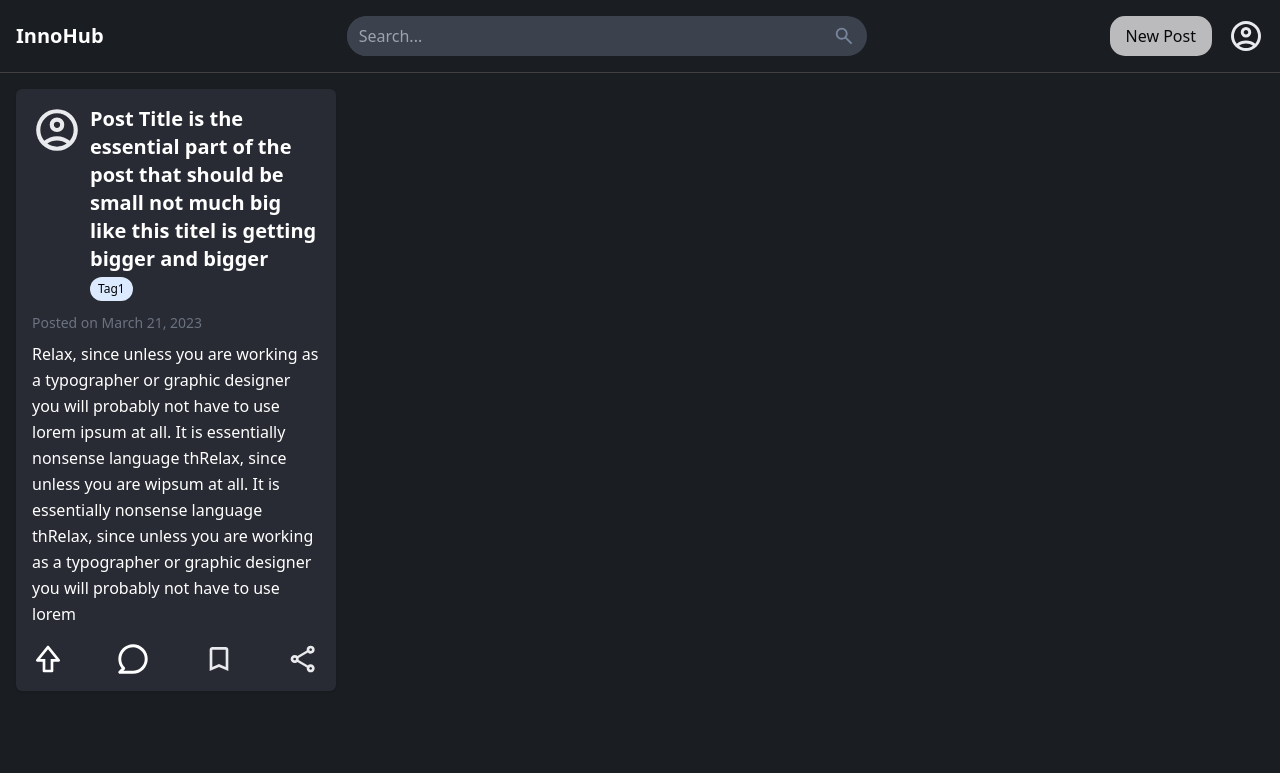
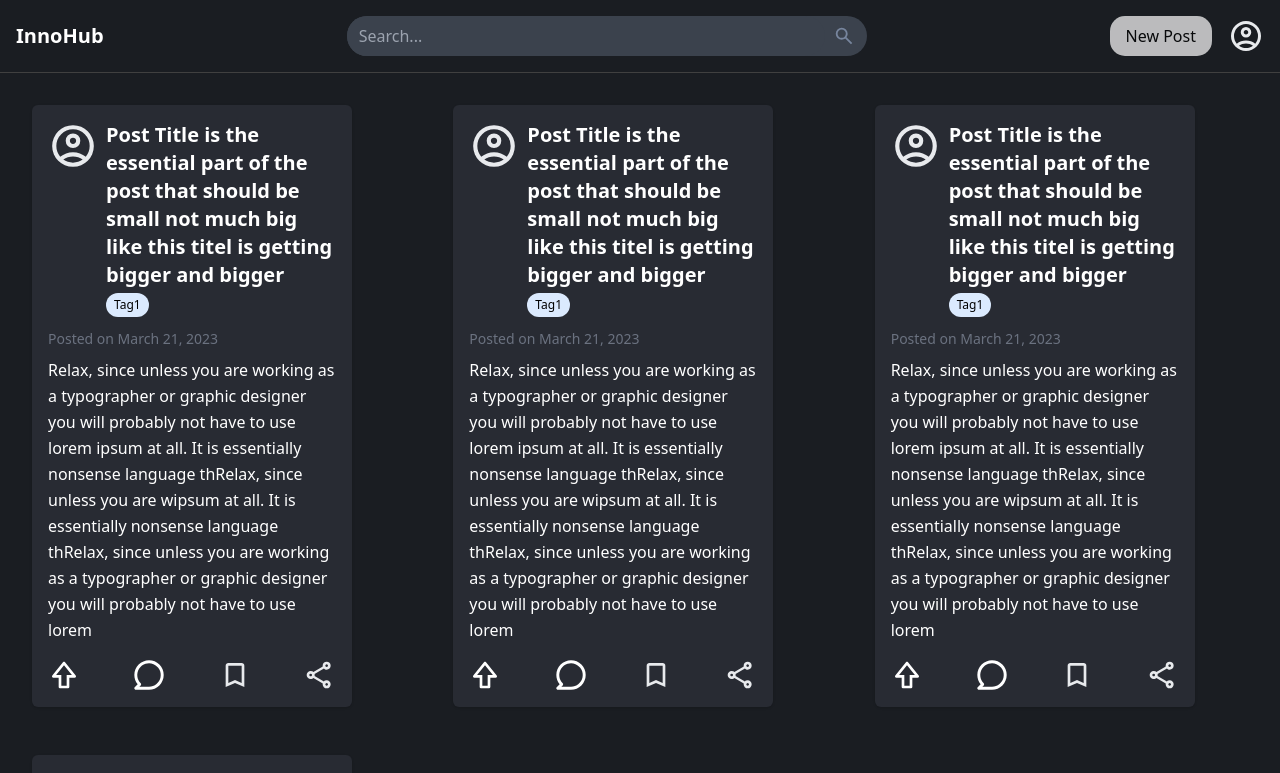
Before and after one commit to shailifadadu/IdeaVerse, a React (Vite) app in the folder frontend/: page / in a window 1280 px wide. Shown: the top 773 px of the page. Built offline with nearby package versions, Linux system fonts and the light colour scheme.

Commit message:
added home page

```diff
--- a/frontend/package.json
+++ b/frontend/package.json
@@ -24,6 +24,7 @@
     "eslint-plugin-react-refresh": "^0.4.16",
     "globals": "^15.14.0",
     "postcss": "^8.4.49",
+    "react-router-dom": "^7.1.1",
     "tailwindcss": "^3.4.17",
     "typescript": "~5.6.2",
     "typescript-eslint": "^8.18.2",
--- a/frontend/src/App.tsx
+++ b/frontend/src/App.tsx
@@ -1,13 +1,20 @@
-import NavBar from "./components/NavBar"
-import PostCard from "./components/PostCard"
-
+import { Route, Routes, BrowserRouter } from "react-router-dom";
+import NavBar from "./components/NavBar";
+import Home from "./pages/Home";
+import Account from "./pages/Account";
 function App() {
   return (
     <div>
-      <NavBar />
-      <PostCard />
+      <BrowserRouter>
+        <NavBar />
+        <Routes>
+          <Route path="/" element={<Home />} />
+          <Route path="/account" element={<Account />} />
+          <Route path="/new-post" element={<h1>New Post</h1>} />
+        </Routes>
+      </BrowserRouter>
     </div>
-  )
+  );
 }
 
-export default App
+export default App;
--- a/frontend/src/components/NavBar.tsx
+++ b/frontend/src/components/NavBar.tsx
@@ -1,10 +1,13 @@
 import React from "react";
+import { Link } from "react-router-dom";
 
 const NavBar: React.FC = () => {
   return (
     <div>
       <nav className=" bg-nav-bar-color p-4 flex justify-between items-center">
-        <div className="text-white text-xl font-bold">InnoHub</div>
+        <Link to="/">
+          <div className="text-white text-xl font-bold">InnoHub</div>
+        </Link>
         <div className="flex-none self-center w-5/12 rounded-full flex items-center bg-[#3b424d]">
           <input
             type="text"
@@ -23,9 +26,12 @@ const NavBar: React.FC = () => {
           </svg>
         </div>
         <div className="flex items-center space-x-4">
+          <Link to="/new-post">
           <button className="bg-white text-black px-4 py-2 rounded-[15px] opacity-70 transition duration-300 ease-in-out hover:opacity-100">
             New Post
           </button>
+          </Link>
+          <Link to="/account">
           <svg
             xmlns="http://www.w3.org/2000/svg"
             height="24px"
@@ -36,6 +42,7 @@ const NavBar: React.FC = () => {
           >
             <path d="M234-276q51-39 114-61.5T480-360q69 0 132 22.5T726-276q35-41 54.5-93T800-480q0-133-93.5-226.5T480-800q-133 0-226.5 93.5T160-480q0 59 19.5 111t54.5 93Zm246-164q-59 0-99.5-40.5T340-580q0-59 40.5-99.5T480-720q59 0 99.5 40.5T620-580q0 59-40.5 99.5T480-440Zm0 360q-83 0-156-31.5T197-197q-54-54-85.5-127T80-480q0-83 31.5-156T197-763q54-54 127-85.5T480-880q83 0 156 31.5T763-763q54 54 85.5 127T880-480q0 83-31.5 156T763-197q-54 54-127 85.5T480-80Zm0-80q53 0 100-15.5t86-44.5q-39-29-86-44.5T480-280q-53 0-100 15.5T294-220q39 29 86 44.5T480-160Zm0-360q26 0 43-17t17-43q0-26-17-43t-43-17q-26 0-43 17t-17 43q0 26 17 43t43 17Zm0-60Zm0 360Z" />
           </svg>
+          </Link>
         </div>
       </nav>
       <hr className="border-neutral-700" />
--- a/frontend/src/components/PostCard.tsx
+++ b/frontend/src/components/PostCard.tsx
@@ -2,7 +2,7 @@ import React from "react";
 
 const PostCard: React.FC = () => {
   return (
-    <div className="p-4 m-4 w-3/12 bg-[#282B33] shadow rounded-md">
+    <div className="p-4 m-4 w-80 h-auto bg-[#282B33] shadow rounded-md">
       <div className="flex items-center mb-3">
       <svg
         xmlns="http://www.w3.org/2000/svg"
@@ -15,15 +15,24 @@ const PostCard: React.FC = () => {
           <path d="M234-276q51-39 114-61.5T480-360q69 0 132 22.5T726-276q35-41 54.5-93T800-480q0-133-93.5-226.5T480-800q-133 0-226.5 93.5T160-480q0 59 19.5 111t54.5 93Zm246-164q-59 0-99.5-40.5T340-580q0-59 40.5-99.5T480-720q59 0 99.5 40.5T620-580q0 59-40.5 99.5T480-440Zm0 360q-83 0-156-31.5T197-197q-54-54-85.5-127T80-480q0-83 31.5-156T197-763q54-54 127-85.5T480-880q83 0 156 31.5T763-763q54 54 85.5 127T880-480q0 83-31.5 156T763-197q-54 54-127 85.5T480-80Zm0-80q53 0 100-15.5t86-44.5q-39-29-86-44.5T480-280q-53 0-100 15.5T294-220q39 29 86 44.5T480-160Zm0-360q26 0 43-17t17-43q0-26-17-43t-43-17q-26 0-43 17t-17 43q0 26 17 43t43 17Zm0-60Zm0 360Z" />
         </svg>
         <div>
-          <h2 className="text-xl text-white font-bold">Post Title is the essential part of the post that should be small not much big like this titel is getting bigger and bigger</h2>
+          <h2 className="text-xl text-white font-bold">
+            Post Title is the essential part of the post that should be small
+            not much big like this titel is getting bigger and bigger
+          </h2>
           <div className="flex space-x-2 mt-1">
-            <span className="px-2 py-1 bg-blue-100 rounded-full text-xs">Tag1</span>
+            <span className="px-2 py-1 bg-blue-100 rounded-full text-xs">
+              Tag1
+            </span>
           </div>
         </div>
       </div>
       <p className="text-sm text-gray-500 mb-2">Posted on March 21, 2023</p>
       <div className="mb-4 leading-relaxed text-white">
-        Relax, since unless you are working as a typographer or graphic designer you will probably not have to use lorem ipsum at all. It is essentially nonsense language thRelax, since unless you are wipsum at all. It is essentially nonsense language thRelax, since unless you are working as a typographer or graphic designer you will probably not have to use lorem
+        Relax, since unless you are working as a typographer or graphic designer
+        you will probably not have to use lorem ipsum at all. It is essentially
+        nonsense language thRelax, since unless you are wipsum at all. It is
+        essentially nonsense language thRelax, since unless you are working as a
+        typographer or graphic designer you will probably not have to use lorem
       </div>
       <div className="flex flex-wrap justify-between">
         <svg
@@ -33,7 +42,11 @@ const PostCard: React.FC = () => {
           className="h-8 w-8"
         >
           <g id="SVGRepo_bgCarrier" strokeWidth="0"></g>
-        <g id="SVGRepo_tracerCarrier" strokeLinecap="round" strokeLinejoin="round"></g>
+          <g
+            id="SVGRepo_tracerCarrier"
+            strokeLinecap="round"
+            strokeLinejoin="round"
+          ></g>
           <g id="SVGRepo_iconCarrier">
             <path d="M12.781 2.375c-.381-.475-1.181-.475-1.562 0l-8 10A1.001 1.001 0 0 0 4 14h4v7a1 1 0 0 0 1 1h6a1 1 0 0 0 1-1v-7h4a1.001 1.001 0 0 0 .781-1.625l-8-10zM15 12h-1v8h-4v-8H6.081L12 4.601 17.919 12H15z"></path>
           </g>
--- /dev/null
+++ b/frontend/src/pages/Account.tsx
@@ -0,0 +1,12 @@
+import React from 'react';
+
+const Account: React.FC = () => {
+    return (
+        <div>
+            <h1>Account Page</h1>
+            <p>Welcome to your account page.</p>
+        </div>
+    );
+};
+
+export default Account;
--- /dev/null
+++ b/frontend/src/pages/Home.tsx
@@ -0,0 +1,14 @@
+import React from 'react';
+import PostCard from '../components/PostCard.tsx';
+
+const Home: React.FC = () => {
+    return (
+        <div className="grid grid-cols-1 md:grid-cols-2 lg:grid-cols-3 gap-4 p-4">
+            {[1, 2, 3, 4].map((id) => (
+                <PostCard key={id} />
+            ))}
+        </div>
+    );
+};
+
+export default Home;
```
Also changed, not shown: 1 other file (tests, documents, lock files or other folders). Lines whose indentation alone changed are shown as unchanged.
